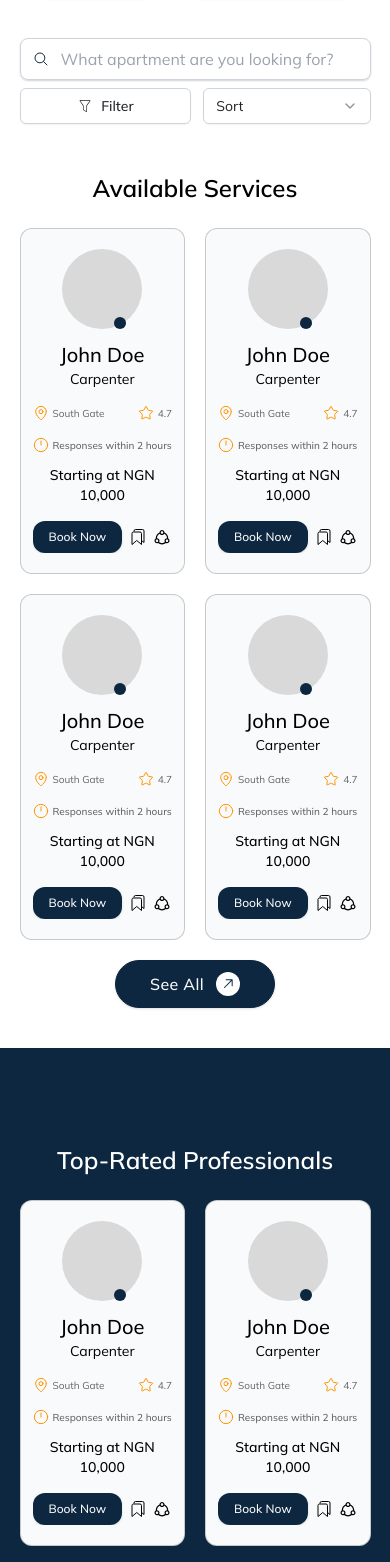
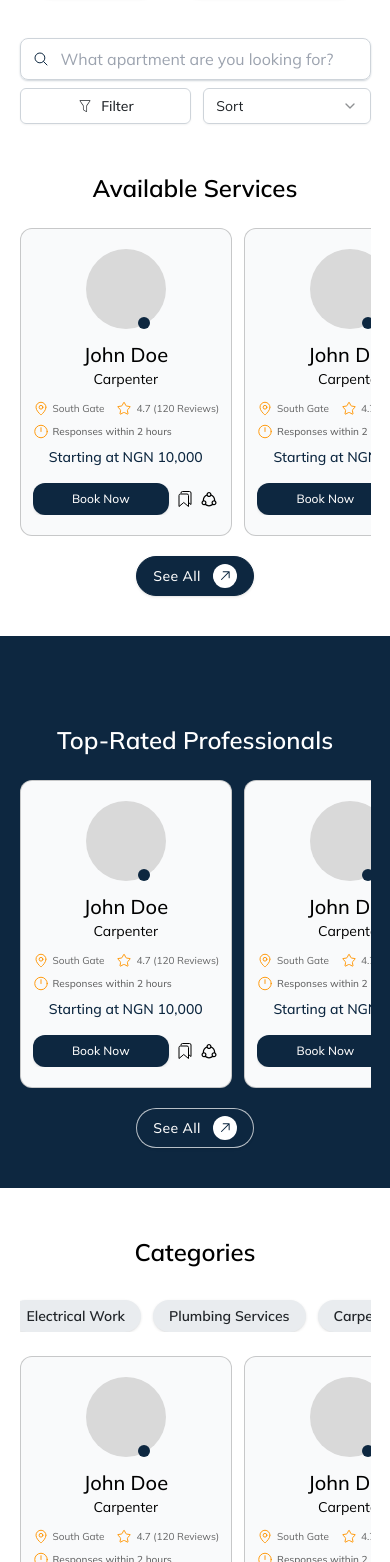
Before and after one commit to FindaHomeF/fhflandingpage, a Next.js app: page /service in a window 390 px wide. Shown: the part 438-2000 px from the top of the page. Built offline with nearby package versions, Linux system fonts and the light colour scheme; a web font is replaced by a local one.

Commit message:
responsiveness

```diff
--- a/src/app/components/decluttering/DCategories.jsx
+++ b/src/app/components/decluttering/DCategories.jsx
@@ -9,6 +9,7 @@ const DCategories = () => {
             <div className="space-y-7">
                 <h3 className="section-head text-center">Categories</h3>
 
+                <div className="overflow-x-auto">
                     <div className="flex justify-center items-center gap-x-3">
                         <Button className="cat-btn text-white !bg-secondary">Furniture</Button>
                         <Button className="cat-btn">Electronics</Button>
@@ -19,13 +20,16 @@ const DCategories = () => {
                         <Button className="cat-btn">Others</Button>
                     </div>
                 </div>
+            </div>
 
-            <div className="w-full grid-cols-2 grid md:grid-cols-4 gap-x-5">
+            <div className="overflow-x-auto">
+                <div className="w-full flex flex-shrink-0 gap-y-5 md:grid md:grid-cols-4 gap-3 md:gap-x-5">
                     {[...Array(4)].map((_, index)=>(
                         <div key={index}>
                             <DeclutteredBox image={Declutter} border={true}/>
                         </div>
                     ))}
+                </div>
             </div>
 
         </div>
--- a/src/app/components/decluttering/Featured.jsx
+++ b/src/app/components/decluttering/Featured.jsx
@@ -6,12 +6,14 @@ const Featured = () => {
     <div className="full bg-primary py-16">
         <div className="mx-auto w-5/6 space-y-7">
             <h3 className="section-head text-center text-white">Featured Deals</h3>
-            <div className="w-full grid-cols-2 grid md:grid-cols-4 gap-x-5">
-                {[...Array(4)].map((_, index)=>(
-                    <div key={index}>
-                        <DeclutteredBox image={Declutter}/>
-                    </div>
-                ))}
+            <div className="overflow-x-auto">
+                <div className="w-full flex flex-shrink-0 gap-y-5 md:grid md:grid-cols-4 gap-3 md:gap-x-5">
+                    {[...Array(4)].map((_, index)=>(
+                        <div key={index}>
+                            <DeclutteredBox image={Declutter}/>
+                        </div>
+                    ))}
+                </div>
             </div>
 
         </div>
--- a/src/app/components/global/Buttons/ButtonGS.jsx
+++ b/src/app/components/global/Buttons/ButtonGS.jsx
@@ -27,8 +27,8 @@ export const SeeAll = ({ whiteBorder = false }) => {
   return (
     <Button className={`
     ${whiteBorder ? "border-[#fff]/70 hover:bg-white/5" : "border-[#0D2740]" }
-    capitalize text-base md:text-lg tracking-wide bg-[#0D2740]
-    font-medium h-12 w-[10rem] rounded-full border
+    capitalize text-sm md:text-base tracking-wide bg-[#0D2740]
+    font-medium h-10 md:h-12 w-fit md:w-[10rem] rounded-full border
     flex items-center gap-x-3`}>See All
     <span className={`bg-white rounded-full text-[#0D2740] p-1`}>
     <GoArrowUpRight size={20}/></span></Button>
--- a/src/app/components/servicesPage/available-services.jsx
+++ b/src/app/components/servicesPage/available-services.jsx
@@ -11,12 +11,14 @@ const AvailableServices = () => {
                 Available Services</h3>
         </div>
 
-        <div className='mt-6 md:mt-10 lg:mt-14
-        w-full grid grid-cols-2 md:grid-cols-4
-        gap-5'>
-          {[...Array(4)].map((_, index) => (
-          <ServiceCard key={index} />
-          ))}
+        <div className="overflow-x-auto w-full">
+          <div className='mt-6 md:mt-7
+          w-full flex flex-shrink-0 md:grid md:grid-cols-4
+          gap-3 md:gap-5'>
+            {[...Array(4)].map((_, index) => (
+            <ServiceCard key={index} />
+            ))}
+          </div>
         </div>
 
         <div className="mx-auto w-full flex justify-center items-center mt-5 md:mt-12">
--- a/src/app/components/servicesPage/categories.jsx
+++ b/src/app/components/servicesPage/categories.jsx
@@ -13,23 +13,27 @@ const Categories = () => {
             Categories
             </h3>
 
-            <div className="mt-8 flex flex-wrap justify-center items-center gap-3">
-              <Button className="cat-btn text-white !bg-secondary">Furniture</Button>
-              <Button className="cat-btn">Electronics</Button>
-              <Button className="cat-btn">Books & Study Materials</Button>
-              <Button className="cat-btn">Home Appliances</Button>
-              <Button className="cat-btn">Kitchen Items</Button>
-              <Button className="cat-btn">Room Decor</Button>
-              <Button className="cat-btn">Others</Button>
+            <div className="overflow-x-auto">
+              <div className="mt-8 flex flex-nowrap justify-center items-center gap-3">
+                <Button className="cat-btn text-white !bg-secondary">Cleaning Services</Button>
+                <Button className="cat-btn">Moving & Transportation</Button>
+                <Button className="cat-btn">Electrical Work</Button>
+                <Button className="cat-btn">Plumbing Services</Button>
+                <Button className="cat-btn">Carpentry & Furniture</Button>
+                <Button className="cat-btn">Interior Decoration</Button>
+                <Button className="cat-btn">Others</Button>
+              </div>
             </div>
           </div>
 
-          <div className='mt-6 md:mt-10 lg:mt-14
-          w-full grid grid-cols-2 md:grid-cols-4
-          gap-5'>
-            {[...Array(4)].map((_, index) => (
-            <ServiceCard key={index} />
-            ))}
+          <div className="overflow-x-auto w-full">
+            <div className='mt-6 md:mt-7
+            w-full flex flex-shrink-0 md:grid md:grid-cols-4
+            gap-3 md:gap-5'>
+              {[...Array(4)].map((_, index) => (
+              <ServiceCard key={index} />
+              ))}
+            </div>
           </div>
 
           <div className="mx-auto w-full flex justify-center items-center mt-5 md:mt-12">
--- a/src/app/components/servicesPage/latest-listings.jsx
+++ b/src/app/components/servicesPage/latest-listings.jsx
@@ -12,12 +12,14 @@ const LatestListings = () => {
                 Latest Listings</h3>
             </div>
 
-            <div className='mt-6 md:mt-10 lg:mt-14
-            w-full grid grid-cols-2 md:grid-cols-4
-            gap-5'>
-            {[...Array(4)].map((_, index) => (
-            <ServiceCard key={index} />
-            ))}
+            <div className="overflow-x-auto w-full">
+              <div className='mt-6 md:mt-7
+              w-full flex flex-shrink-0 md:grid md:grid-cols-4
+              gap-3 md:gap-5'>
+                {[...Array(4)].map((_, index) => (
+                <ServiceCard key={index} />
+                ))}
+              </div>
             </div>
 
             <div className="mx-auto w-full flex justify-center items-center mt-5 md:mt-12">
--- a/src/app/components/servicesPage/service-card.jsx
+++ b/src/app/components/servicesPage/service-card.jsx
@@ -8,7 +8,7 @@ import { LiaShareAltSolid } from "react-icons/lia";
 
 const ServiceCard = () => {
   return (
-    <div className='w-full bg-[#F9FAFB] py-5 md:py-10 px-3 md:px-5
+    <div className='w-full bg-[#F9FAFB] py-5 md:py-10 px-3 md:px-4
     border border-black/20 rounded-xl'>
         <div className='relative w-20 h-20 md:w-32 md:h-32 mx-auto
         bg-[#D9D9D9] rounded-full'>
@@ -25,15 +25,16 @@ const ServiceCard = () => {
                 Carpenter
             </h3>
 
-            <div className='mt-3 w-full flex-itc-jub flex-wrap gap-2 md:gap-3'>
+            <div className='mt-3 w-full flex-itc-jub flex-nowrap gap-3'>
                 <div className="flex-itc gap-1 md:gap-2">
                     {/* icon */}
                     <MapPin
                     color="#FF9500"
                     strokeWidth={1.5}
                     className='max-md:w-4 '
+                    size={15}
                     />
-                    <p className="text-black/60 text-[10px] md:text-sm">
+                    <p className="text-black/60 text-nowrap  text-[10px] md:text-sm">
                         South Gate
                     </p>
                 </div>
@@ -44,9 +45,10 @@ const ServiceCard = () => {
                     color="#FF9500"
                     strokeWidth={1.5}
                     className='max-md:w-4'
+                    size={15}
                     />
-                    <p className="text-black/60 text-[10px] md:text-sm">
-                        4.7 <span className='max-md:hidden'>(120 Reviews)</span>
+                    <p className="text-black/60 text-nowrap text-[10px] md:text-sm">
+                        4.7 <span className=''>(120 Reviews)</span>
                     </p>
                 </div>
             </div>
@@ -56,6 +58,7 @@ const ServiceCard = () => {
                 <Clock12
                 color="#FF9500"
                 strokeWidth={1.5}
+                size={15}
                 className='max-md:w-4'
                 />
                 <p className="text-black/60 text-[10px] md:text-sm max-md:font-medium">
@@ -63,21 +66,21 @@ const ServiceCard = () => {
                 </p>
             </div>
 
-            <div className='mt-2 md:mt-5'>
+            <div className='mt-2 md:mt-3'>
                 <p className='text-center font-medium
-                 text-sm md:text-lg'>
+                 text-sm md:text-base text-primary text-nowrap'>
                     Starting at NGN 10,000
                 </p>
             </div>
 
             <div className='mt-4 flex-itc flex-col
             min-[350px]:flex-row gap-2 md:gap-3 max-w-full overflow-hidden'>
-                <div className='w-4/6'>
+                <div className='w-5/6 md:w-4/6'>
                     <ButtonGS
                     content="Book Now"
                     uppercase={false}
                     className={` max-lg:py-2 max-lg:rounded-xl max-lg:h-fit
-                    max-lg:w-fit md:!w-full max-lg:text-xs`}
+                    max-lg:!w-fit md:!w-full min-w-full max-lg:text-xs`}
                     />
                 </div>
 
--- a/src/app/components/servicesPage/top-rated-professionals.jsx
+++ b/src/app/components/servicesPage/top-rated-professionals.jsx
@@ -4,7 +4,7 @@ import { SeeAll } from '../global/Buttons/ButtonGS'
 
 const TopRatedProfessionals = () => {
   return (
-    <div className='mt-10 w-full bg-darkBlue py-12'>
+    <div className='mt-10 w-full bg-darkBlue py-10 md:py-12'>
         <div className='w-[90%] mx-auto'>
             <div>
                 <h3 className='font-semibold text-center mt-12 md:mt-16
@@ -12,12 +12,14 @@ const TopRatedProfessionals = () => {
                     Top-Rated Professionals</h3>
             </div>
 
-            <div className='mt-6 md:mt-10 lg:mt-14
-            w-full grid grid-cols-2 md:grid-cols-4
-            gap-5'>
-            {[...Array(4)].map((_, index) => (
-            <ServiceCard key={index} />
-            ))}
+            <div className="overflow-x-auto w-full">
+              <div className='mt-6 md:mt-7
+              w-full flex flex-shrink-0 md:grid md:grid-cols-4
+              gap-3 md:gap-5'>
+                {[...Array(4)].map((_, index) => (
+                <ServiceCard key={index} />
+                ))}
+              </div>
             </div>
 
             <div className="mx-auto w-full flex justify-center
--- a/src/app/sp/components/images-and-desc.jsx
+++ b/src/app/sp/components/images-and-desc.jsx
@@ -149,7 +149,7 @@ const ImagesAndDescriptionDisplay = () => {
         <div>
             <ButtonGS
             uppercase={false}
-            content='Add to Cart'
+            content='Add to cart/comapre/ contact agent'
             className='mt-5 lg:!w-fit lg:px-32 lg:mt-10
             max-lg:w-full max-lg:rounded-2xl
             font-bold'
```
Also changed, not shown: src/app/components/decluttering/How.jsx (+8 -8 lines), src/app/components/decluttering/Recent.jsx (+9 -6 lines), src/app/components/global/Header.jsx (+8 -3 lines). Lines whose indentation alone changed are shown as unchanged.
